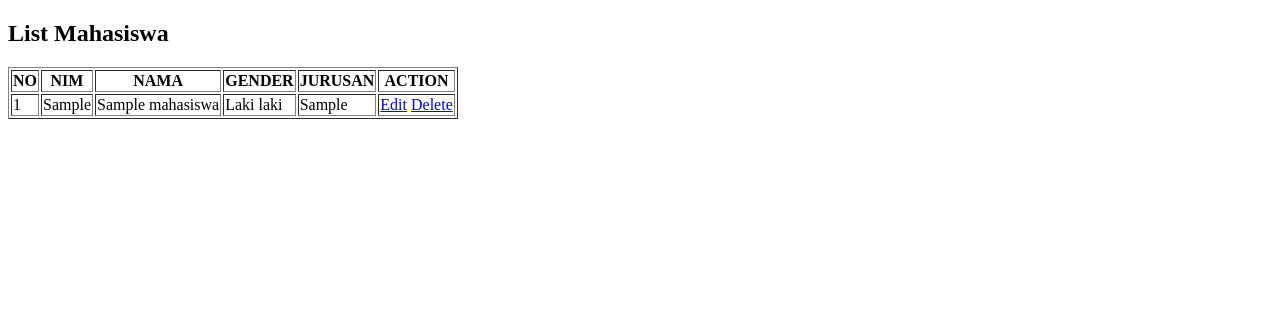
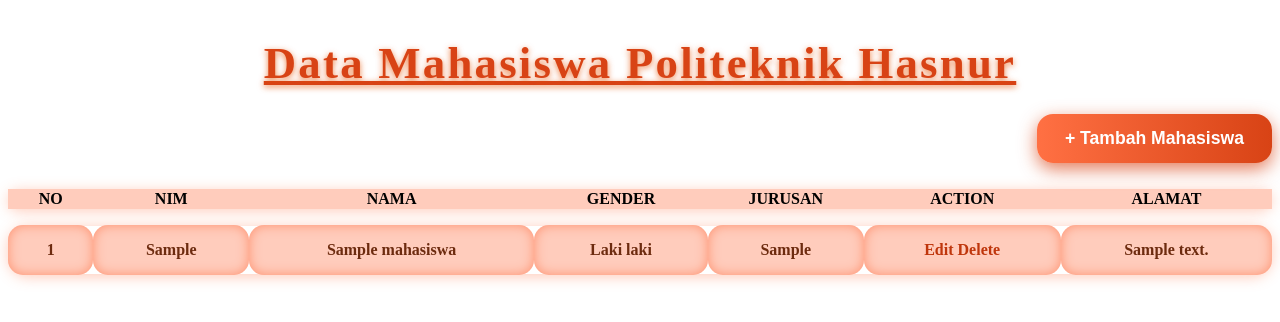
Before and after one commit to kalyzet/pemweb_dbmhsg, a PHP site: page / in a window 1280 px wide. Shown: the top 322 px of the page. Run offline with PHP 8.4, Linux system fonts and the light colour scheme; tables that the repository leaves empty or names only in its code hold one stand-in row (values such as "Sample post").

Commit message:
Add files via upload

```diff
--- /dev/null
+++ b/data_mhs.css
@@ -0,0 +1,148 @@
+
+<style>
+    body {
+        margin: 0;
+        font-family: 'Segoe UI', Tahoma, Geneva, Verdana, sans-serif;
+        background: linear-gradient(135deg, #ff6e40 0%, #e53935 100%);
+        color: #4a1a00;
+        min-height: 100vh;
+        display: flex;
+        justify-content: center;
+        padding: 40px 20px;
+    }
+
+    .container {
+        max-width: 900px;
+        width: 100%;
+        background: linear-gradient(135deg, #fff3e0, #ffccbc);
+        padding: 30px 40px;
+        border-radius: 20px;
+        box-shadow: 0 12px 30px rgba(255, 109, 64, 0.5);
+        color: #4a1a00;
+    }
+
+    h2 {
+        margin-bottom: 25px;
+        font-weight: 800;
+        font-size: 2.8rem;
+        text-align: center;
+        color: #d84315;
+        text-shadow: 0 2px 6px rgba(230, 81, 0, 0.7);
+        letter-spacing: 0.05em;
+    }
+
+    form {
+        text-align: right;
+        margin-bottom: 20px;
+    }
+
+    button {
+        background: linear-gradient(90deg, #ff7043, #d84315);
+        border: none;
+        padding: 14px 28px;
+        border-radius: 16px;
+        color: #fff;
+        font-weight: 700;
+        font-size: 1.1rem;
+        cursor: pointer;
+        transition: background 0.3s ease, transform 0.25s ease;
+        box-shadow: 0 6px 18px rgba(216, 67, 21, 0.7);
+    }
+
+    button:hover {
+        background: linear-gradient(90deg, #d84315, #b71c1c);
+        box-shadow: 0 10px 28px rgba(183, 28, 28, 0.9);
+        transform: translateY(-3px);
+    }
+
+    table {
+        width: 100%;
+        border-collapse: separate;
+        border-spacing: 0 16px;
+        background: transparent;
+    }
+
+    thead th {
+        background: #ff7043cc;
+        color: #4a1a00;
+        padding: 16px 24px;
+        font-size: 1.15rem;
+        font-weight: 700;
+        letter-spacing: 0.07em;
+        text-transform: uppercase;
+        border-radius: 20px 20px 0 0;
+        box-shadow: 0 3px 9px rgba(255, 112, 67, 0.8);
+        user-select: none;
+    }
+
+    tbody tr {
+        background: #ffccbc;
+        border-radius: 20px;
+        box-shadow: 0 2px 14px rgba(255, 110, 60, 0.35);
+        transition: background 0.25s ease;
+    }
+
+    tbody tr:hover {
+        background: #ffab91;
+    }
+
+    tbody td {
+        padding: 16px 22px;
+        font-weight: 600;
+        color: #6d2b0f;
+        border-radius: 15px;
+        box-shadow: inset 0 0 12px rgba(255, 87, 34, 0.5);
+        text-align: center;
+    }
+
+    .action-btn {
+        background: #ff7043cc;
+        color: #4a1a00;
+        padding: 8px 20px;
+        border: none;
+        border-radius: 18px;
+        font-weight: 700;
+        cursor: pointer;
+        box-shadow: 0 3px 12px rgba(255, 112, 67, 0.7);
+        transition: background 0.3s ease, transform 0.25s ease;
+    }
+
+    .action-btn:hover {
+        background: #d84315cc;
+        box-shadow: 0 6px 20px rgba(216, 67, 21, 0.9);
+        transform: translateY(-3px);
+        color: #fff;
+    }
+
+    a {
+        color: #bf360c;
+        text-decoration: none;
+        font-weight: 600;
+    }
+
+    a:hover {
+        text-decoration: underline;
+    }
+
+    /* Remove table borders */
+    table, th, td {
+        border: none;
+    }
+
+    /* Responsive styling */
+    @media (max-width: 600px) {
+        h2 {
+            font-size: 2.2rem;
+        }
+
+        button {
+            padding: 12px 24px;
+            font-size: 1rem;
+        }
+
+        thead th, tbody td {
+            padding: 12px 10px;
+            font-size: 0.95rem;
+        }
+    }
+</style>
--- a/index.php
+++ b/index.php
@@ -2,9 +2,14 @@
 <html>
 <head>
     <title>Digital Talent</title>
+    <link rel="stylesheet" href="data_mhs.css">
 </head>
 <body>
-    <h2>List Mahasiswa</h2>
+    <h2><u>Data Mahasiswa Politeknik Hasnur</u></h2>
+    <form action="form-input.php" method="get" style="margin-bottom: 10px;">
+    <button type="submit">+ Tambah Mahasiswa</button>
+</form>
+
     <table border="1">
         <tr>
             <th>NO</th>
@@ -13,13 +18,14 @@
             <th>GENDER</th>
             <th>JURUSAN</th>
             <th>ACTION</th>
+            <th>ALAMAT</th>
         </tr>
         <?php
         include 'koneksi.php';
         $mahasiswa = mysqli_query($koneksi, "SELECT * FROM data_mahasiswa");
         $no = 1;
         foreach ($mahasiswa as $row) {
-            $jenis_kelamin = $row['jenis_kelamin'] == 'p' ? 'Perempuan' : 'Laki laki';
+            $jenis_kelamin = $row['jenis_kelamin'] == 'P' ? 'Perempuan' : 'Laki laki';
             echo "<tr>
                     <td>$no</td>
                     <td>" . $row['nim'] . "</td>
@@ -30,9 +36,11 @@
                         <a href='form-edit.php?id_mhs=" . $row['id_mhs'] . "'>Edit</a>
                         <a href='delete.php?id_mhs=" . $row['id_mhs'] . "'>Delete</a>
                     </td>
+                    <td>" . $row['alamat'] . "</td>
                   </tr>";
             $no++;
         }
+
         ?>
     </table>
 </body>
```
